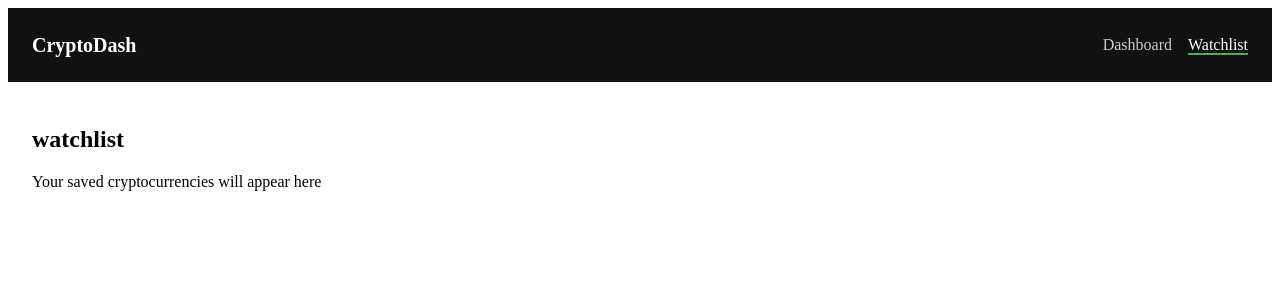
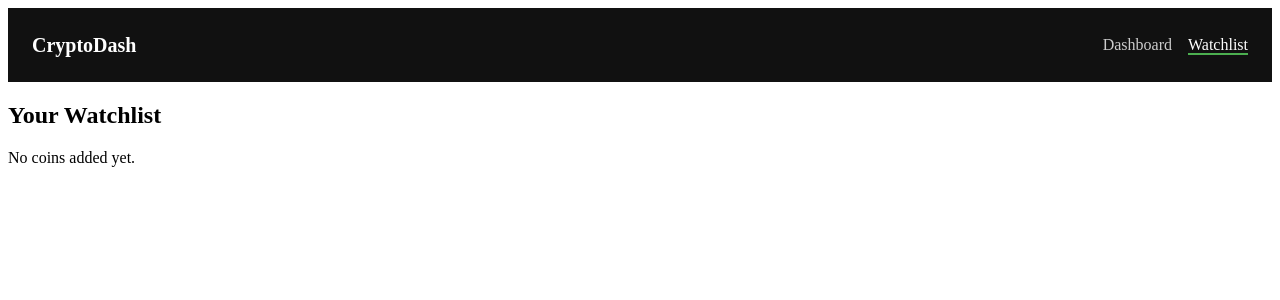
Before and after one commit to vedangsankhe/crypto-dashboard, an Angular app: page /watchlist in a window 1280 px wide. Shown: the top 300 px of the page. Built offline with nearby package versions, Linux system fonts and the light colour scheme.

Commit message:
watchlist page working added

```diff
--- a/src/app/features/watchlist/watchlist.component.html
+++ b/src/app/features/watchlist/watchlist.component.html
@@ -1,4 +1,18 @@
-<section class="watchlist">
-    <h1>watchlist</h1>
-    <p>Your saved cryptocurrencies will appear here</p>
+<section>
+  <h1>Your Watchlist</h1>
+
+  <p *ngIf="coins.length === 0">
+    No coins added yet.
+  </p>
+
+  <ul *ngIf="coins.length > 0">
+    <li *ngFor="let coin of coins">
+      <strong>{{ coin.name }}</strong>
+      - ₹{{ coin.current_price }}
+
+      <button (click)="remove(coin.id)">
+        Remove
+      </button>
+    </li>
+  </ul>
 </section>
--- a/src/app/features/watchlist/watchlist.component.ts
+++ b/src/app/features/watchlist/watchlist.component.ts
@@ -1,11 +1,30 @@
 import { Component } from '@angular/core';
+import { CommonModule } from '@angular/common';
+import { WatchlistService } from '../../core/services/watchlist.service';
 
 @Component({
   selector: 'app-watchlist',
-  imports: [],
+  imports: [CommonModule],
   templateUrl: './watchlist.component.html',
   styleUrl: './watchlist.component.scss'
 })
 export class WatchlistComponent {
 
+  coins: any[] = [];
+
+  constructor(private watchlistService: WatchlistService) {}
+
+  ngOnInit(){
+    this.loadWatchlist()
+  }
+
+  loadWatchlist(){
+    this.coins = this.watchlistService.getWatchlist();
+  }
+
+  remove(id: string){
+    this.watchlistService.removeFromWatchlist(id);
+    this.loadWatchlist();
+  }
+
 }
```
